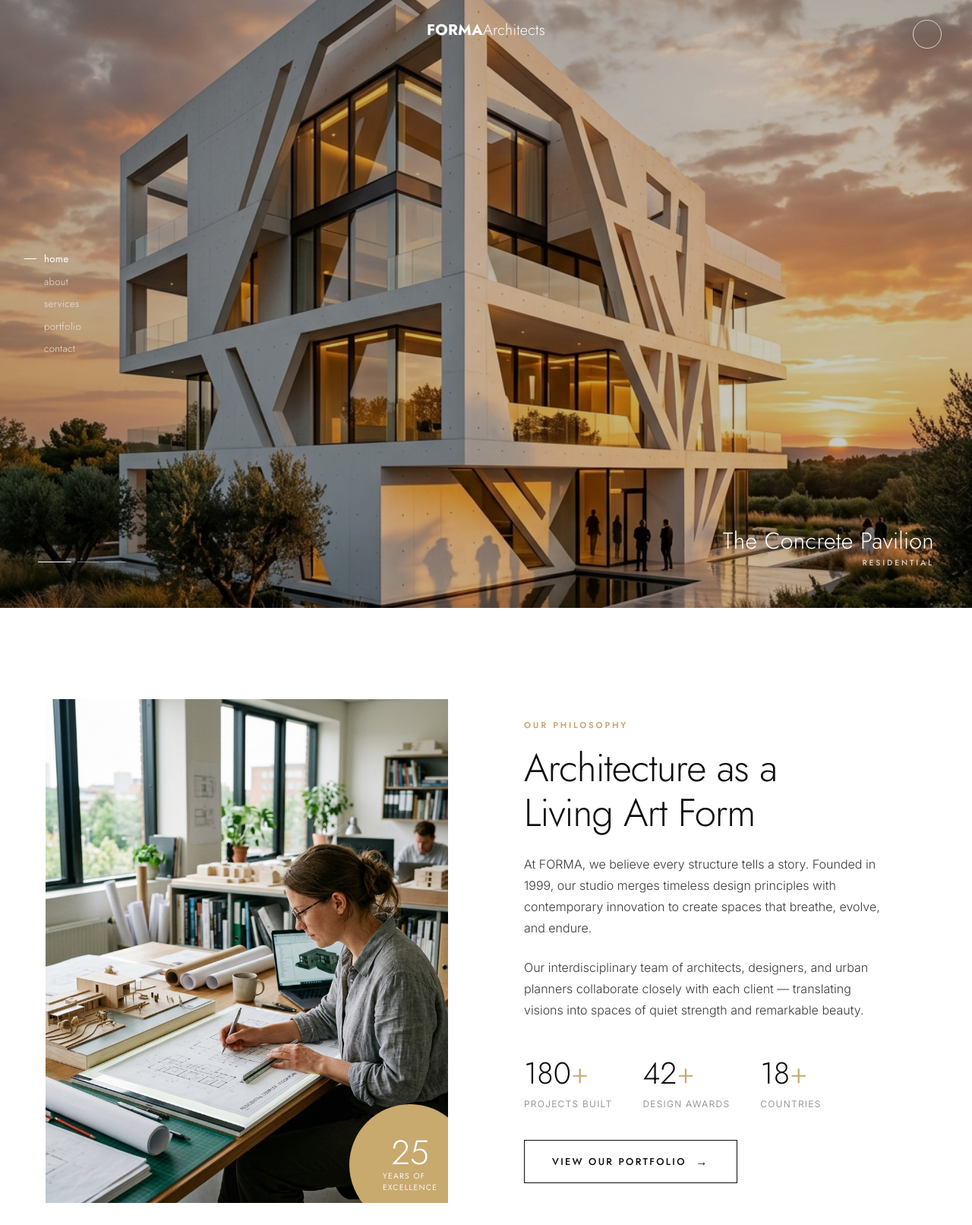
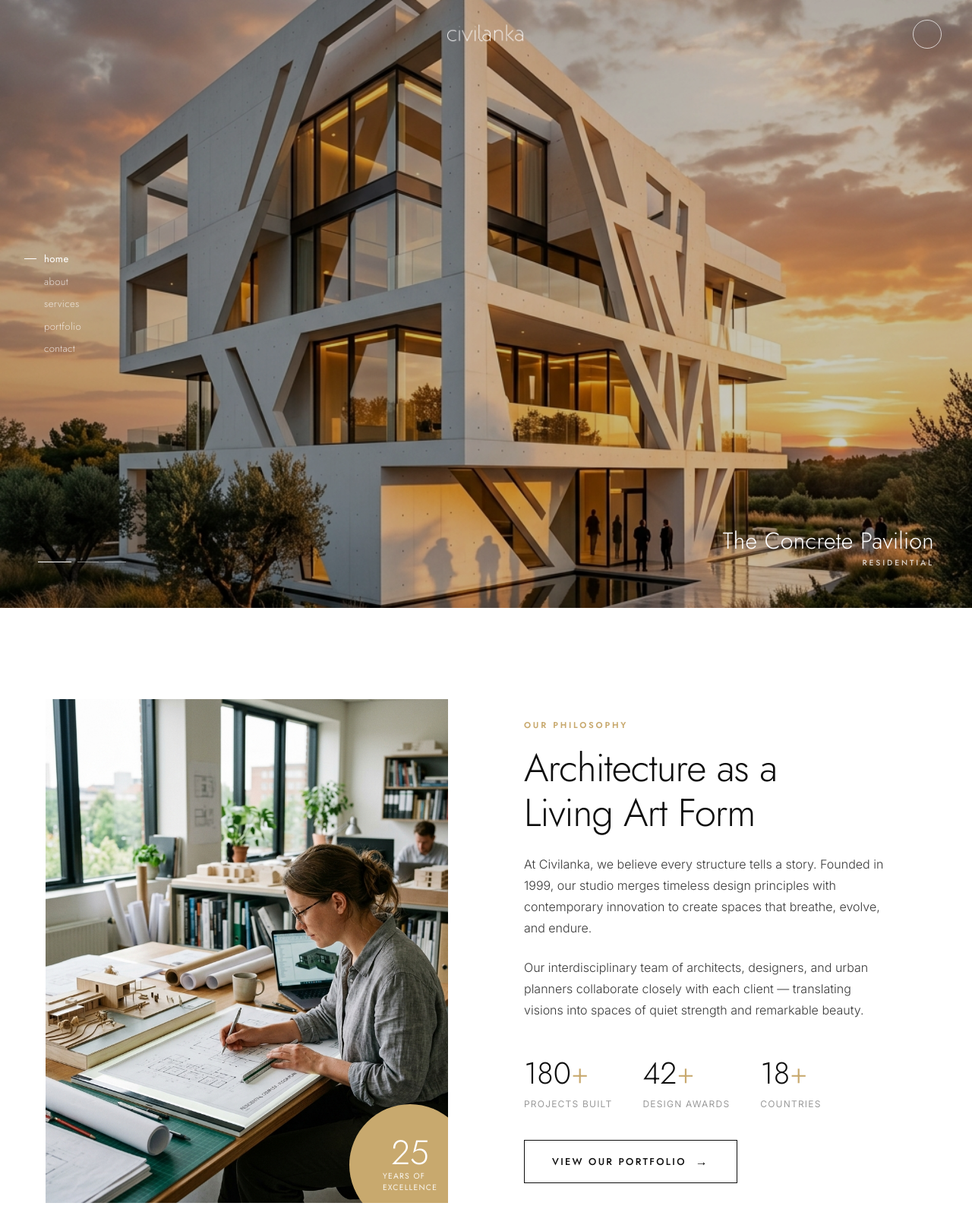
Before and after one commit to MrKRW/civillanka, a PHP site: page / in a window 1280 px wide. Shown: the top 1612 px of the page at 76% size. Run offline with PHP 8.4, Linux system fonts and the light colour scheme.

Commit message:
logo and name change

```diff
--- a/assets/css/style.css
+++ b/assets/css/style.css
@@ -180,6 +180,20 @@ p { line-height: 1.75; color: var(--gray-dark); font-weight: 300; }
 }
 .site-logo strong { font-weight: 700; }
 .site-logo span   { font-weight: 300; }
+
+/* Logo Images */
+.logo-img {
+  height: 28px;
+  width: auto;
+  display: block;
+}
+.logo-img--hero,
+.logo-img--footer {
+  filter: brightness(0) invert(1); /* Makes dark logo white */
+}
+.logo-img--sticky {
+  height: 32px;
+}
 
 /* Circle button — floats over hero, hides when sticky header appears */
 .circle-btn {
--- a/index.php
+++ b/index.php
@@ -3,8 +3,8 @@
 <head>
   <meta charset="UTF-8" />
   <meta name="viewport" content="width=device-width, initial-scale=1.0" />
-  <title>FORMA — Architecture & Design Studio</title>
-  <meta name="description" content="FORMA is a premier architecture and design studio creating spaces that inspire. Residential, commercial, and landscape architecture." />
+  <title>Civilanka — Architecture & Design Studio</title>
+  <meta name="description" content="Civilanka is a premier architecture and design studio in Sri Lanka, creating spaces that inspire. Residential, commercial, and landscape architecture." />
 
   <!-- Fonts -->
   <link rel="preconnect" href="https://fonts.googleapis.com" />
@@ -24,8 +24,8 @@
 ============================================================ -->
 <header id="sticky-header" role="banner" aria-label="Sticky Navigation">
   <!-- Logo left -->
-  <a href="index.php" class="sticky-logo" aria-label="FORMA Home">
-    <strong>FORMA</strong><span>Architects</span>
+  <a href="index.php" class="sticky-logo" aria-label="Civilanka Home">
+    <img src="assets/images/logo-full.png" alt="Civilanka" class="logo-img logo-img--sticky" />
   </a>
 
   <!-- Nav center -->
@@ -71,8 +71,8 @@
      TOP BAR: Centered Logo
 ============================================================ -->
 <div id="top-bar" aria-label="Site header">
-  <a href="index.php" class="site-logo" aria-label="FORMA Home">
-    <strong>FORMA</strong><span>Architects</span>
+  <a href="index.php" class="site-logo" aria-label="Civilanka Home">
+    <img src="assets/images/logo-transparent.png" alt="Civilanka" class="logo-img logo-img--hero" />
   </a>
 </div>
 
@@ -148,7 +148,7 @@
       <div class="about-text reveal-right">
         <span class="section-label">Our Philosophy</span>
         <h2>Architecture as a<br />Living Art Form</h2>
-        <p>At FORMA, we believe every structure tells a story. Founded in 1999, our studio merges timeless design principles with contemporary innovation to create spaces that breathe, evolve, and endure.</p>
+        <p>At Civilanka, we believe every structure tells a story. Founded in 1999, our studio merges timeless design principles with contemporary innovation to create spaces that breathe, evolve, and endure.</p>
         <p>Our interdisciplinary team of architects, designers, and urban planners collaborate closely with each client — translating visions into spaces of quiet strength and remarkable beauty.</p>
 
         <div class="about-stats stagger">
@@ -344,19 +344,19 @@
         <div class="swiper-wrapper">
 
           <div class="swiper-slide">
-            <p class="testimonial-text">FORMA transformed our vision into a home that surpasses everything we imagined. Their attention to light, material, and proportion is extraordinary. We live in a work of art.</p>
+            <p class="testimonial-text">Civilanka transformed our vision into a home that surpasses everything we imagined. Their attention to light, material, and proportion is extraordinary. We live in a work of art.</p>
             <p class="testimonial-author">JAMES &amp; CLARA WHITFIELD</p>
             <p class="testimonial-role">Private Residence Client, London</p>
           </div>
 
           <div class="swiper-slide">
-            <p class="testimonial-text">Working with the FORMA team was a revelation. They listened deeply and delivered a commercial space that perfectly reflects our brand values while elevating the entire neighbourhood.</p>
+            <p class="testimonial-text">Working with the Civilanka team was a revelation. They listened deeply and delivered a commercial space that perfectly reflects our brand values while elevating the entire neighbourhood.</p>
             <p class="testimonial-author">SEBASTIAN NAKAMURA</p>
             <p class="testimonial-role">CEO, Nakamura Group</p>
           </div>
 
           <div class="swiper-slide">
-            <p class="testimonial-text">The master plan FORMA created for our mixed-use development is visionary. Their urban sensibility and design quality are unmatched in the industry.</p>
+            <p class="testimonial-text">The master plan Civilanka created for our mixed-use development is visionary. Their urban sensibility and design quality are unmatched in the industry.</p>
             <p class="testimonial-author">AMARA OSEI-BONSU</p>
             <p class="testimonial-role">Director of Development, Cityline Properties</p>
           </div>
@@ -420,7 +420,9 @@
     <div class="footer-grid">
 
       <div class="footer-brand">
-        <div class="logo">FORMA</div>
+        <a href="index.php" aria-label="Civilanka Home">
+          <img src="assets/images/logo-transparent.png" alt="Civilanka" class="logo-img logo-img--footer" />
+        </a>
         <p>An architecture and design studio dedicated to creating spaces of enduring beauty and purpose.</p>
       </div>
 
@@ -452,14 +454,14 @@
           Colombo 03<br />
           Sri Lanka<br /><br />
           <a href="tel:+94112345678">+94 11 234 5678</a><br />
-          <a href="mailto:hello@forma.studio">hello@forma.studio</a>
+          <a href="mailto:hello@civillanka.com">hello@civillanka.com</a>
         </address>
       </div>
 
     </div>
 
     <div class="footer-bottom">
-      <p>&copy; 2025 FORMA Architecture Studio. All rights reserved.</p>
+      <p>&copy; 2025 Civilanka Architecture Studio. All rights reserved.</p>
       <div class="footer-socials">
         <a href="#">Instagram</a>
         <a href="#">Behance</a>
```
Also changed, not shown: assets/images/logo-full.png (added), assets/images/logo-icon.png (added), assets/images/logo-transparent.png (added).
